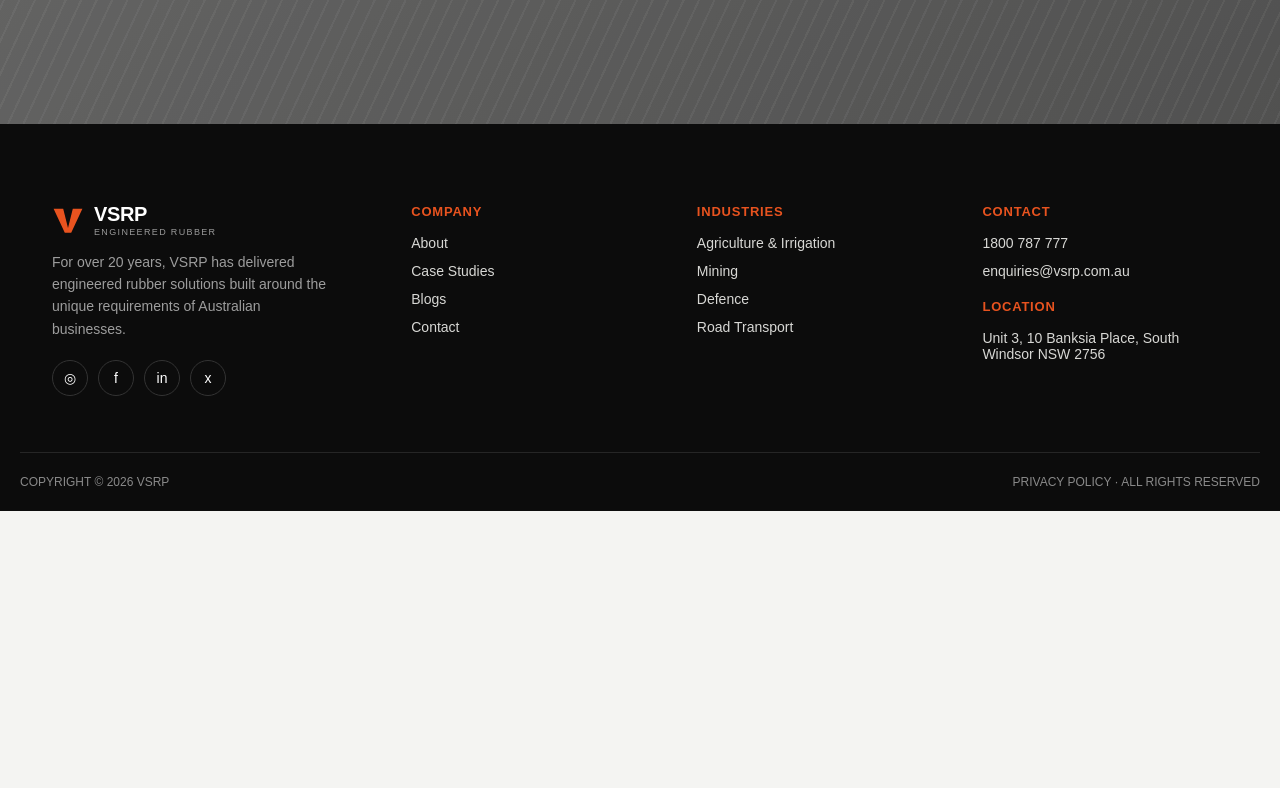
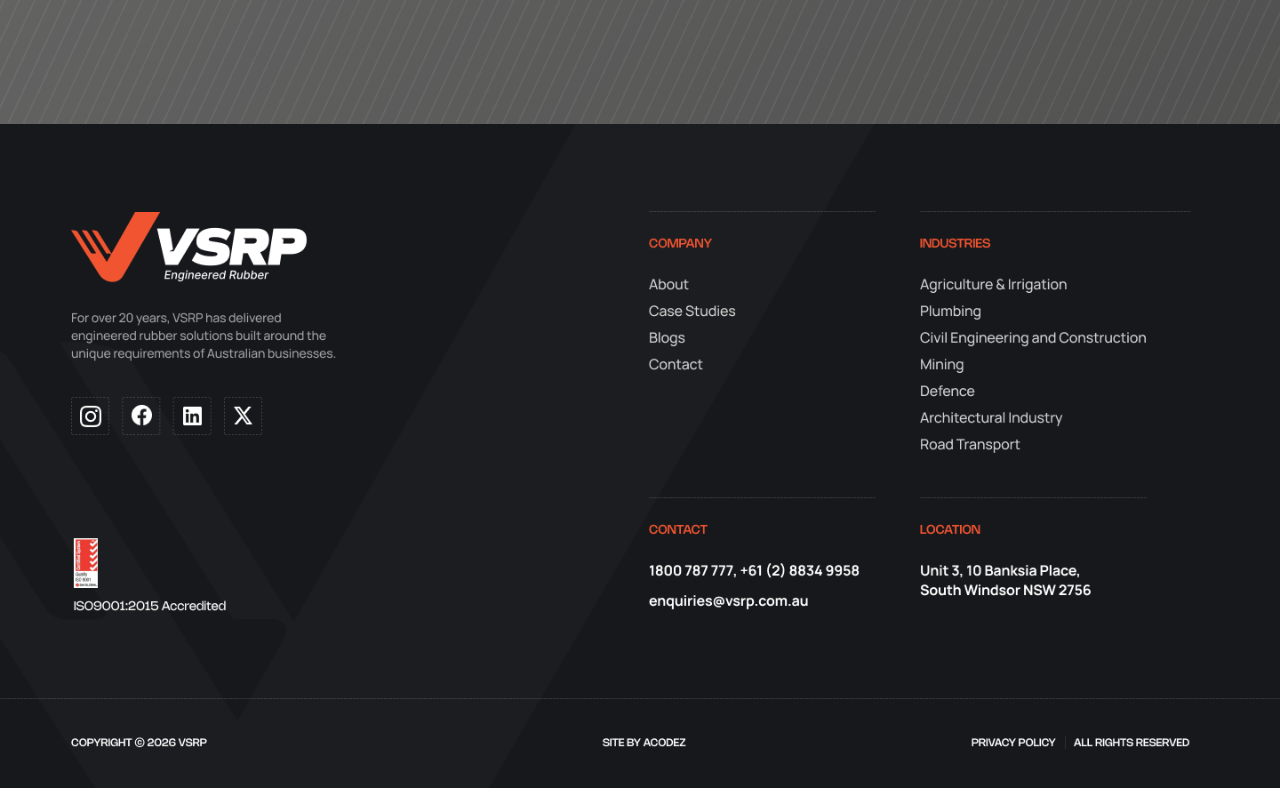
Before and after one commit to athirar4u2000-wq/machine_test, a React (Vite) app: page / in a window 1280 px wide. Shown: the part 6463-7251 px from the top of the page. Before the commit the page ends 6974 px from the top, so only its background shows below. Built offline with nearby package versions, Linux system fonts and the light colour scheme.

Commit message:
Initialize VSRP project setup

```diff
--- a/src/App.css
+++ b/src/App.css
@@ -132,7 +132,8 @@
 .ins-cap p{color:#6b6b6b; font-size:13px;}
 
 /* footer */
-.footer{background:#0c0c0c; color:#fff; padding-top:80px;}
+.footer{background:#0c0c0c; color:#fff; padding:0; line-height:0;}
+.footer img{width:100%; height:auto; display:block;}
 .foot-top{display:grid; grid-template-columns:1.3fr 1fr 1fr 1fr; gap:40px; padding-bottom:56px; border-bottom:1px solid #262626;}
 @media(max-width:860px){.foot-top{grid-template-columns:1fr 1fr;}}
 .foot-top h4{color:#e8531f; font-size:13px; letter-spacing:.06em; margin-bottom:16px;}
--- a/src/App.jsx
+++ b/src/App.jsx
@@ -362,49 +362,7 @@
 
       {/* Footer */}
       <footer className="footer">
-        <div className="wrap foot-top">
-          <div className="foot-about">
-            <Logo />
-            <p>
-              For over 20 years, VSRP has delivered engineered rubber solutions built around the unique requirements
-              of Australian businesses.
-            </p>
-            <div className="social">
-              {["◎", "f", "in", "x"].map((s) => (
-                <span key={s}>{s}</span>
-              ))}
-            </div>
-          </div>
-          <div>
-            <h4>COMPANY</h4>
-            {["About", "Case Studies", "Blogs", "Contact"].map((l) => (
-              <a key={l} href={`#${l.toLowerCase()}`}>
-                {l}
-              </a>
-            ))}
-          </div>
-          <div>
-            <h4>INDUSTRIES</h4>
-            {INDUSTRIES.map((l) => (
-              <a key={l} href="#industries">
-                {l}
-              </a>
-            ))}
-          </div>
-          <div>
-            <h4>CONTACT</h4>
-            <a href="tel:1800787777">1800 787 777</a>
-            <a href="mailto:enquiries@vsrp.com.au">enquiries@vsrp.com.au</a>
-            <h4 style={{ marginTop: 20 }}>LOCATION</h4>
-            <a href="https://maps.google.com" target="_blank" rel="noreferrer">
-              Unit 3, 10 Banksia Place, South Windsor NSW 2756
-            </a>
-          </div>
-        </div>
-        <div className="wrap foot-bottom">
-          <span>COPYRIGHT © 2026 VSRP</span>
-          <span>PRIVACY POLICY · ALL RIGHTS RESERVED</span>
-        </div>
+        <img src="/images/footer.png" alt="Footer" />
       </footer>
     </div>
   );
```
Also changed, not shown: public/image/Footer.png (added), public/images/footer.png (added).
